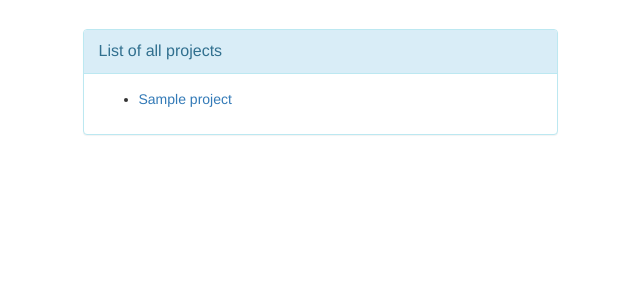
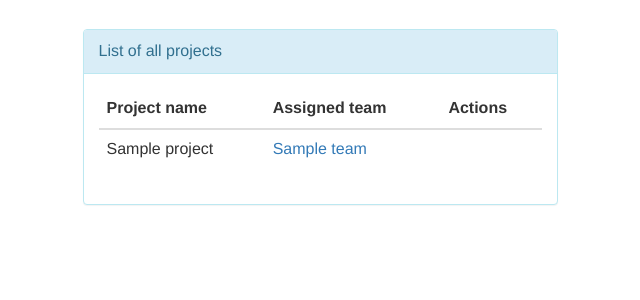
Before and after one commit to Darxis69/ProjectManager, a Django app: page /projects/ in a window 1280 px wide. Shown: the part 51-351 px from the top of the page, without its empty margins (320-960 px from the left). Run offline with Django 3.2, Linux system fonts and the light colour scheme; a user stored in the database is signed in; tables that the repository leaves empty hold one stand-in row (values such as "Sample post"); some libraries are stand-ins or nearby versions.

Commit message:
Staff can delete a project that is unassigned

```diff
--- a/ProjectManager/settings.py
+++ b/ProjectManager/settings.py
@@ -68,7 +68,8 @@ TEMPLATES = [
                 'django.template.context_processors.request',
                 'django.contrib.auth.context_processors.auth',
                 'django.contrib.messages.context_processors.messages',
-                'ProjectManagerApp.context_processors.is_student'
+                'ProjectManagerApp.context_processors.is_student',
+                'ProjectManagerApp.context_processors.is_teacher'
             ],
         },
     },
--- a/ProjectManagerApp/context_processors.py
+++ b/ProjectManagerApp/context_processors.py
@@ -1,8 +1,12 @@
-from ProjectManagerApp.models import Student  # , Team, Project
+from ProjectManagerApp.models import Student, Teacher  # , Team, Project
 
 
 def is_student(request):
     return {'is_student': isinstance(request.user, Student)}
+
+
+def is_teacher(request):
+    return {'is_teacher': isinstance(request.user, Teacher)}
 
 
 # def teams():
--- a/ProjectManagerApp/templates/project/list.html
+++ b/ProjectManagerApp/templates/project/list.html
@@ -8,13 +8,41 @@
             </div>
             <div class="panel-body">
                 {% if projects %}
-                    <ul>
-                        {% for project in projects %}
-                            <li>
-                                <a href="/index">{{ project.name }}</a>
-                            </li>
-                        {% endfor %}
-                    </ul>
+                    <div class="table">
+                        <table class="table">
+                            <thead>
+                                <tr>
+                                    <th>Project name</th>
+                                    <th>Assigned team</th>
+                                    <th>Actions</th>
+                                </tr>
+                            </thead>
+                            <tbody>
+                            {% for project in projects %}
+                                <tr>
+                                    <td>{{ project.name }}</td>
+                                    <td>
+                                        {% if project.assigned_team %}
+                                            <a href="/teams/">{{  project.assigned_team.name }}</a>
+                                        {% else %}
+                                            None
+                                        {% endif %}
+                                    </td>
+                                    <td align="center">
+                                        {% if is_teacher %}
+                                            <form method="post" action="/projects/delete/">
+                                                {% csrf_token %}
+                                                <button type="submit" class="btn btn-xs btn-danger " name="project_id" value="{{ project.id }}">
+                                                    <span class="glyphicon glyphicon-remove" aria-hidden="true"></span>
+                                                </button>
+                                            </form>
+                                        {% endif %}
+                                    </td>
+                                </tr>
+                            {% endfor %}
+                            </tbody>
+                        </table>
+                    </div>
                 {% else %}
                     <p>No projects found.</p>
                 {% endif %}
--- a/ProjectManagerApp/urls.py
+++ b/ProjectManagerApp/urls.py
@@ -12,6 +12,7 @@ urlpatterns = {
     url(r'^account/create/$', AccountCreateFormView.as_view(), name="account_create"),
     url(r'^projects/$', ProjectListView.as_view(), name="project_list"),
     url(r'^projects/create/$', ProjectCreateFormView.as_view(), name="project_create"),
+    url(r'^projects/delete/$', views.project_delete, name="project_delete"),
     url(r'^teams/$', TeamListView.as_view(), name="team_list"),
     url(r'^teams/create/$', TeamCreateFormView.as_view(), name="team_create"),
     url(r'^teams/join/$', views.team_join, name="team_join"),
--- a/ProjectManagerApp/views.py
+++ b/ProjectManagerApp/views.py
@@ -4,6 +4,7 @@ from django.db import IntegrityError
 from django.http import HttpResponseRedirect
 from django.shortcuts import render_to_response
 from django.template import RequestContext
+from django.views.decorators.http import require_http_methods
 from django.views.generic import FormView
 from django.views.generic import TemplateView
 
@@ -266,3 +267,25 @@ class ProjectCreateFormView(FormView):
 
         return render_to_response(self.template_name, self.create_context_data(project_create_form),
                                   context_instance=RequestContext(request))
+
+
+@require_http_methods(["POST"])
+def project_delete(request):
+    if not isinstance(request.user, Teacher):
+        messages.add_message(request, messages.ERROR, 'You are not authorized to delete a project.')
+        return HttpResponseRedirect('/projects')
+
+    try:
+        project = Project.objects.get(pk=request.POST['project_id'])
+    except KeyError:
+        messages.add_message(request, messages.ERROR, 'Invalid project Id.')
+        return HttpResponseRedirect('/projects')
+
+    if project.assigned_team:
+        messages.add_message(request, messages.ERROR, 'Cannot delete a project that has an assigned team.')
+        return HttpResponseRedirect('/projects')
+
+    project.delete()
+
+    messages.add_message(request, messages.SUCCESS, 'Project deleted.')
+    return HttpResponseRedirect('/projects')
```
